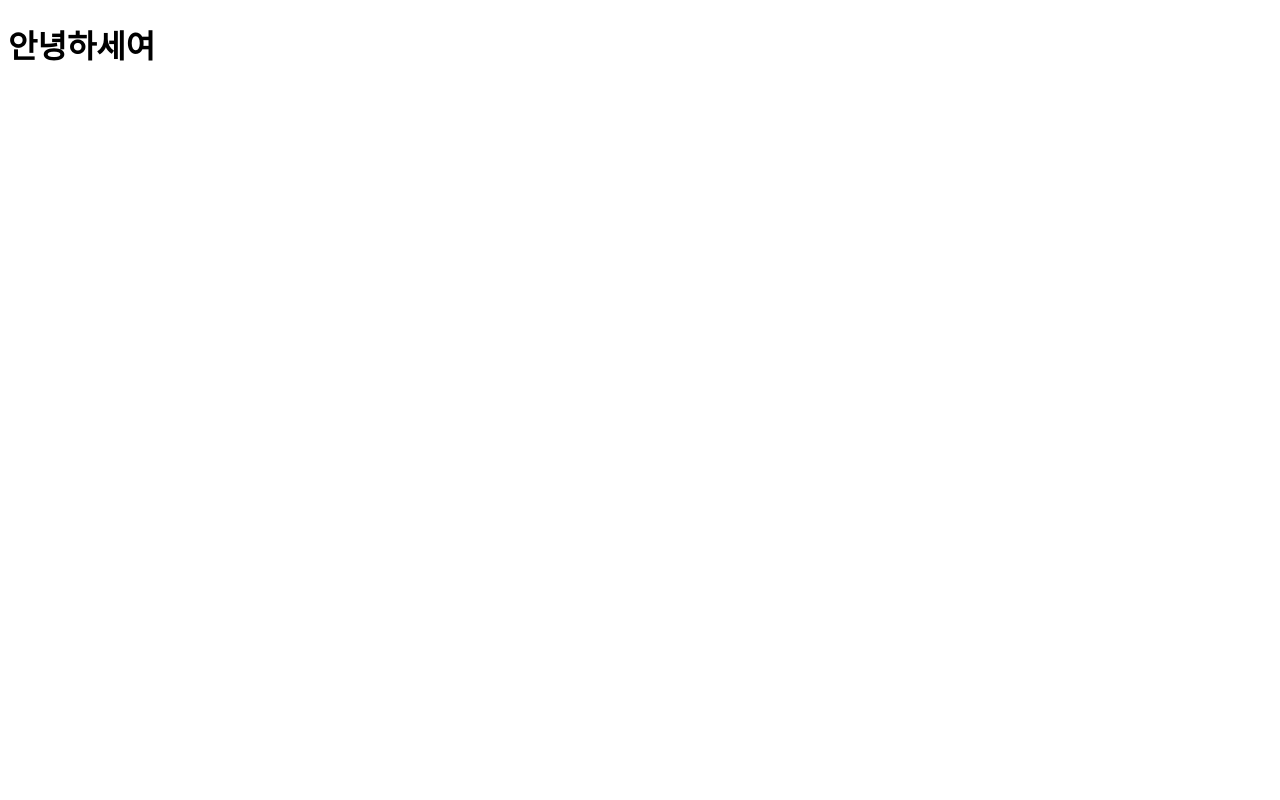
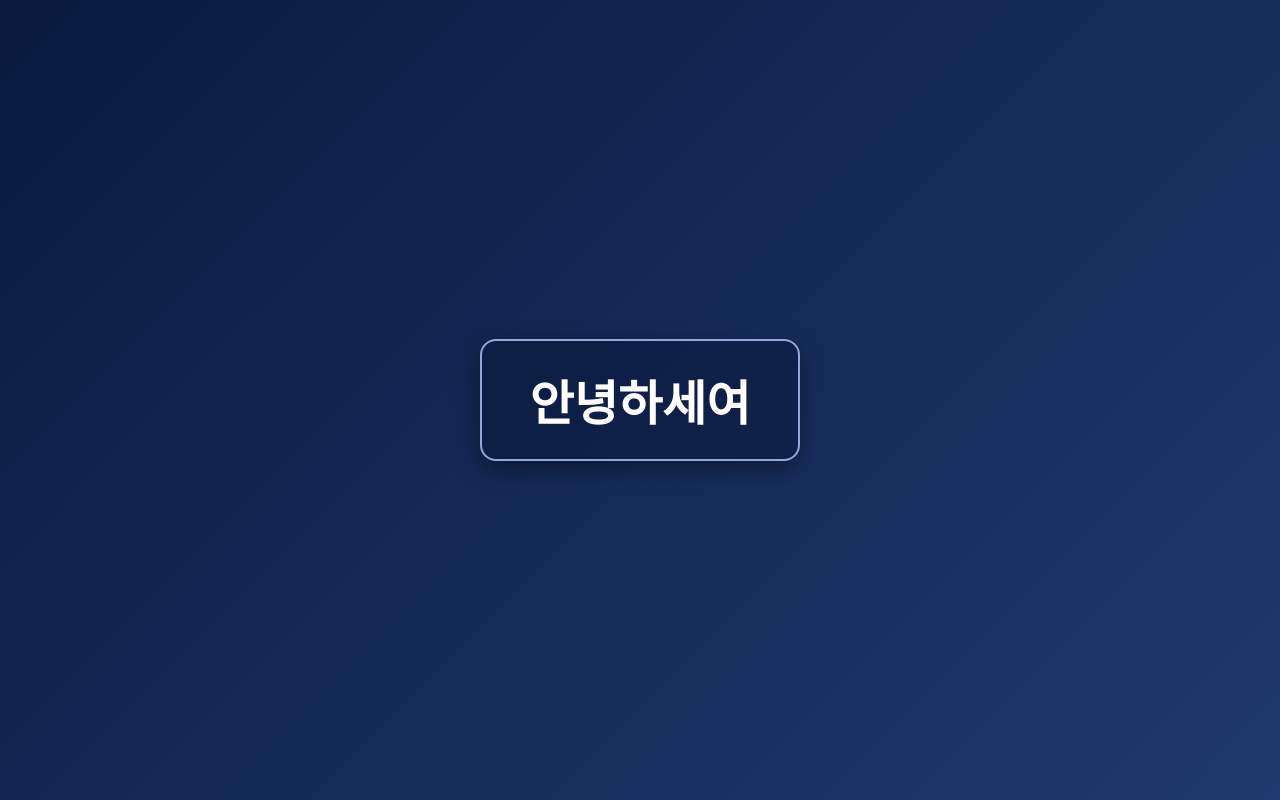
Before and after one commit to wyu-uyw/push, a plain HTML site: page index.html in a window 1280 px wide. Drawn offline with Linux system fonts and the light colour scheme.

Commit message:
index 스타일 변경
Co-Authored-By: Claude Opus 5.5 <noreply@anthropic.com>

```diff
--- a/index.html
+++ b/index.html
@@ -4,6 +4,27 @@
   <meta charset="UTF-8">
   <meta name="viewport" content="width=device-width, initial-scale=1.0">
   <title>안녕하세여</title>
+  <style>
+    body {
+      margin: 0;
+      min-height: 100vh;
+      display: flex;
+      align-items: center;
+      justify-content: center;
+      background: linear-gradient(135deg, #0a1a3f, #1f3a6e);
+      font-family: "Malgun Gothic", sans-serif;
+      color: #ffffff;
+      text-align: center;
+    }
+    h1 {
+      font-size: 3rem;
+      padding: 1.5rem 3rem;
+      border: 2px solid #8fa8d8;
+      border-radius: 16px;
+      background-color: rgba(10, 26, 63, 0.6);
+      box-shadow: 0 8px 24px rgba(0, 0, 0, 0.4);
+    }
+  </style>
 </head>
 <body>
   <h1>안녕하세여</h1>
```
